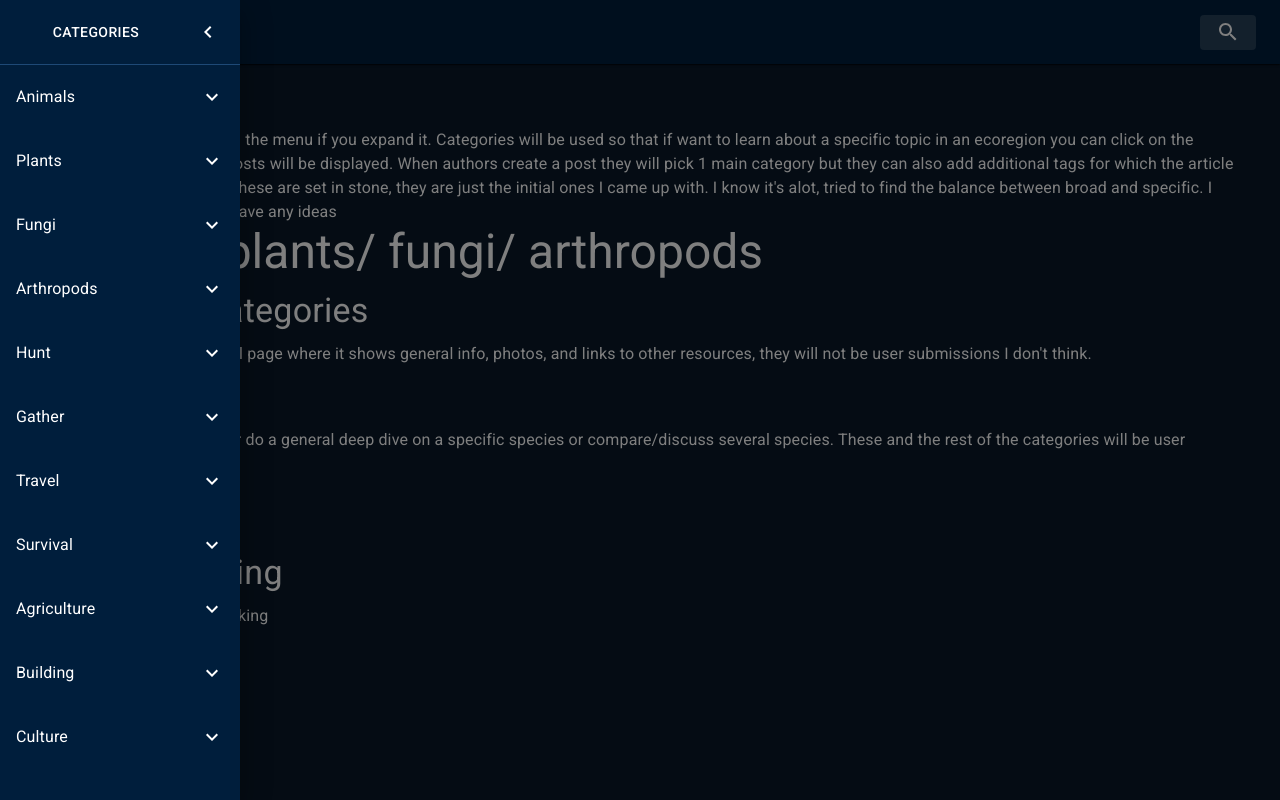
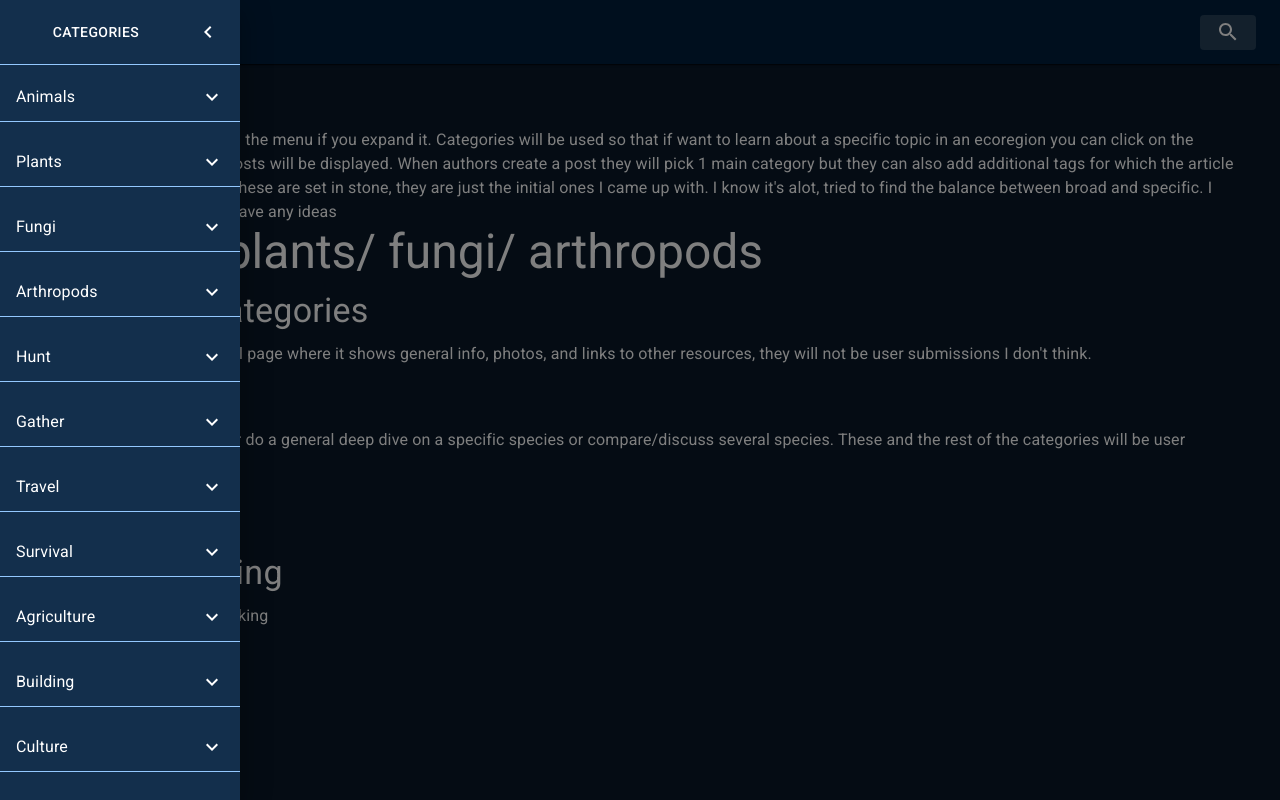
Before and after one commit to sl354207/ecotenet, a Next.js app: page /category in a window 1280 px wide. Both pictures are taken after a click on the button 36 px from the left and 32 px from the top of the page. Shown: the top 800 px of the page. Built offline with nearby package versions, Linux system fonts and the light colour scheme; a web font is replaced by a local one.

Commit message:
Update drawer and search popper
-Use useReducer hook to control state of each drawer dropdown
-Add divider between menuItems and search actions
-Change divider and search popper color to lighter color to stand out more

```diff
--- a/components/Nav.jsx
+++ b/components/Nav.jsx
@@ -68,6 +68,7 @@ const useStyles = makeStyles((theme) => ({
   },
   drawerPaper: {
     width: drawerWidth,
+    backgroundColor: theme.palette.primary.light,
   },
   drawerHeader: {
     display: "flex",
@@ -129,16 +130,22 @@ const useStyles = makeStyles((theme) => ({
     // },
   },
   searchPaper: {
-    border: "1px solid",
+    border: "1px solid #94c9ff",
+    borderRadius: "10px",
     padding: theme.spacing(1),
-    backgroundColor: theme.palette.background.paper,
+    backgroundColor: theme.palette.primary.light,
     // zIndex: "2000",
   },
   searchPopper: {
     zIndex: "2000",
+    paddingTop: theme.spacing(1),
+  },
+  nested: {
+    paddingLeft: theme.spacing(4),
   },
 }));
 
+// initialize drawer categories
 const menuItems = [
   {
     menuTitle: "Animals",
@@ -247,19 +254,18 @@ const menuItems = [
   },
 ];
 
+// reducer function used by useReducer hook. Toggles the openList value from true to false in menuItems to open and close the correct dropdowns on the drawer
 const reducer = (menuItems, action) => {
   if (action.type == "toggle") {
     return menuItems.map((menuItem) => {
       if (menuItem.menuTitle == action.payload) {
         menuItem.openList = !menuItem.openList;
-        console.log(menuItem);
-        // return menuItem;
       }
-      // console.log(menuItem);
       return menuItem;
     });
   }
   // else {
+  // POTENTIALLY ADD ERROR MESSAGE
   //   return menuItems;
   // }
 };
@@ -348,11 +354,13 @@ const Nav = () => {
 
   // const [openList, setOpenList] = useState(false);
 
-  function handleListClick(menuTitle) {
+  // takes in the menuTitle of the button clicked as key to toggle correct dropdown in reducer function
+  const handleListClick = (menuTitle) => {
     // setOpenList(!openList);
     dispatch({ type: "toggle", payload: menuTitle });
-  }
+  };
 
+  // useReducer hook can be used for complex state manipulation or when a component has multiple substates such as menu dropdowns
   const [state, dispatch] = useReducer(reducer, menuItems);
 
   // category filter logic. Revisit
@@ -438,6 +446,7 @@ const Nav = () => {
                             primary={`Search for '${searchValue}' in ecoregion posts`}
                           ></ListItemText>
                         </ListItem>
+                        <Divider />
                         <ListItem
                           button
                           onClick={() => {
@@ -450,6 +459,7 @@ const Nav = () => {
                             primary={`Search for '${searchValue}' in ecoregion species`}
                           ></ListItemText>
                         </ListItem>
+                        <Divider />
                       </>
                     )}
 
@@ -463,6 +473,7 @@ const Nav = () => {
                         primary={`Search for '${searchValue}' in all posts`}
                       ></ListItemText>
                     </ListItem>
+                    <Divider />
                     <ListItem
                       button
                       onClick={() => {
@@ -502,43 +513,24 @@ const Nav = () => {
               </div>
               <Divider />
               {state.map((menuItem) => {
-                // const { menuTitle, menuSubs, pageURL, openList } = menuItem;
+                const { menuTitle, menuSubs, pageURL, openList } = menuItem;
 
                 return (
-                  <List component="nav" aria-labelledby="nested-list-subheader">
-                    {/* <AccordionSummary
-                      expandIcon={<ExpandMoreIcon />}
-                      aria-controls="panel1a-content"
-                      id="panel1a-header"
-                    >
-                      <Typography className={classes.heading}>
-                        {menuTitle}
-                      </Typography>
-                    </AccordionSummary> */}
-                    <ListItem
-                      button
-                      onClick={() => handleListClick(menuItem.menuTitle)}
-                    >
-                      <ListItemText primary={menuItem.menuTitle} />
-                      {menuItem.openList ? (
-                        <ExpandLessIcon />
-                      ) : (
-                        <ExpandMoreIcon />
-                      )}
+                  <List component="nav" aria-labelledby="nested-list">
+                    <ListItem button onClick={() => handleListClick(menuTitle)}>
+                      <ListItemText primary={menuTitle} />
+                      {openList ? <ExpandLessIcon /> : <ExpandMoreIcon />}
                     </ListItem>
-                    <Collapse
-                      in={menuItem.openList}
-                      timeout="auto"
-                      unmountOnExit
-                    >
+                    <Collapse in={openList} timeout="auto" unmountOnExit>
                       <List component="div" disablePadding>
-                        {menuItem.menuSubs.map((menuSub) => (
+                        {menuSubs.map((menuSub) => (
                           <ListItem
                             button
                             key={menuSub}
+                            className={classes.nested}
                             onClick={() => {
                               handleDrawerClose(Event);
-                              router.push(menuItem.pageURL);
+                              router.push(pageURL);
                             }}
                           >
                             <ListItemText primary={menuSub} />
@@ -546,6 +538,7 @@ const Nav = () => {
                         ))}
                       </List>
                     </Collapse>
+                    <Divider />
                   </List>
                 );
               })}
--- a/utils/theme.jsx
+++ b/utils/theme.jsx
@@ -15,8 +15,8 @@ const theme = createTheme({
       light: "#c8fcff",
       dark: "#0071e4",
     },
-
-    divider: "#1e4976",
+    // "#1e4976"
+    divider: "#94c9ff",
     background: {
       default: "#0a1929",
       paper: "#001e3c",
```
